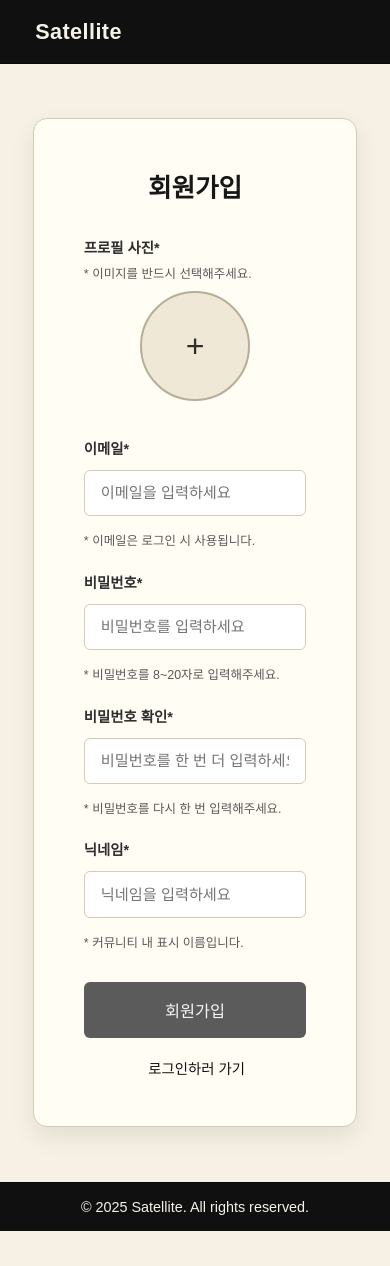
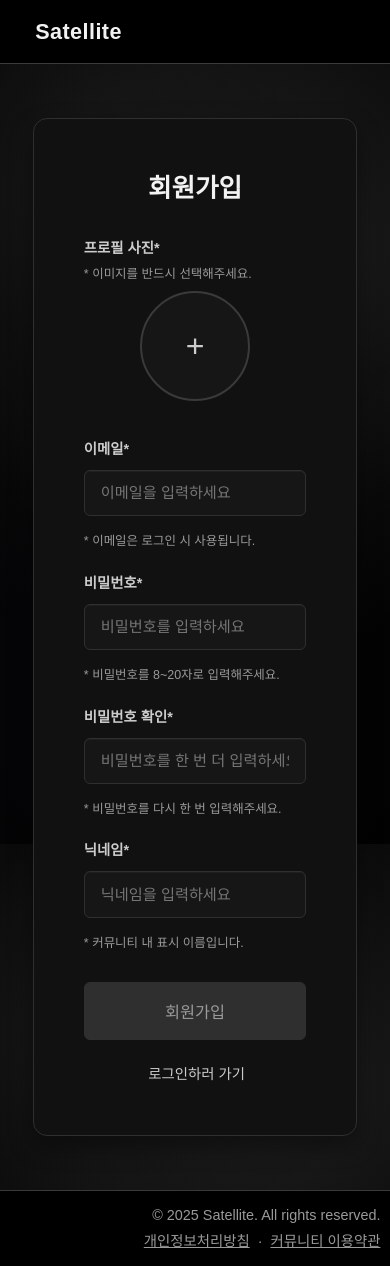
Before and after one commit to 100-hours-a-week/3-colie-han-community-FE, a website: page frontend-express/public/html/signup.html in a window 390 px wide. Before the commit the page ends 1231 px from the top, so only its background shows below. Drawn offline with Linux system fonts and the light colour scheme.

Commit message:
feat : 테마 전체 변경

```diff
--- a/frontend-express/public/css/common.css
+++ b/frontend-express/public/css/common.css
@@ -1,17 +1,18 @@
 :root {
-  --bg-body: #f6f1e4;
-  --bg-surface: #fffdf4;
-  --bg-surface-alt: #f0e8d6;
-  --ink-primary: #171717;
-  --ink-secondary: #2e2e2e;
-  --ink-muted: #595959;
-  --ink-inverse: #f5f2e8;
-  --accent: #101010;
-  --accent-soft: #303030;
-  --border-color: #d5cbb6;
-  --border-strong: #b8ad97;
-  --shadow-soft: 0 10px 24px rgba(0, 0, 0, 0.08);
-  --shadow-lean: 0 4px 10px rgba(0, 0, 0, 0.06);
+  --bg-canvas: #000000;
+  --bg-body: #0b0b0b;
+  --bg-surface: #111111;
+  --bg-surface-alt: #161616;
+  --ink-primary: #f2f2f2;
+  --ink-secondary: #cccccc;
+  --ink-muted: #9a9a9a;
+  --ink-inverse: #0b0b0b;
+  --accent: #1f1f1f;
+  --accent-soft: #262626;
+  --border-color: #2f2f2f;
+  --border-strong: #3a3a3a;
+  --shadow-soft: 0 10px 24px rgba(0, 0, 0, 0.4);
+  --shadow-lean: 0 4px 10px rgba(0, 0, 0, 0.28);
   --radius-lg: 14px;
   --radius-md: 10px;
   --radius-sm: 6px;
@@ -25,11 +26,61 @@
 
 body {
   font-family: 'Noto Sans KR', sans-serif;
-  background-color: var(--bg-body);
+  background-color: var(--bg-canvas);
+  background-image:
+    radial-gradient(circle at 20% 20%, rgba(80, 80, 80, 0.22), transparent 60%),
+    radial-gradient(circle at 80% 30%, rgba(120, 120, 120, 0.18), transparent 58%),
+    radial-gradient(circle at 35% 82%, rgba(60, 60, 80, 0.12), transparent 54%);
+  background-attachment: fixed;
   color: var(--ink-primary);
   min-height: 100vh;
   display: flex;
   flex-direction: column;
+  position: relative;
+  overflow-x: hidden;
+  isolation: isolate;
+}
+
+body::before,
+body::after {
+  content: "";
+  position: fixed;
+  inset: 0;
+  background-repeat: repeat;
+  pointer-events: none;
+  z-index: -1;
+}
+
+body::before {
+  background-image:
+    radial-gradient(1px 1px at 10px 20px, rgba(255, 255, 255, 0.8) 50%, transparent 51%),
+    radial-gradient(1px 1px at 50px 80px, rgba(220, 220, 220, 0.72) 50%, transparent 51%),
+    radial-gradient(1.5px 1.5px at 120px 60px, rgba(255, 255, 255, 0.64) 50%, transparent 51%);
+  background-size: 140px 140px;
+  opacity: 0.65;
+  animation: star-drift 32s linear infinite;
+}
+
+body::after {
+  background-image:
+    radial-gradient(1px 1px at 40px 30px, rgba(255, 255, 255, 0.7) 50%, transparent 51%),
+    radial-gradient(1px 1px at 90px 110px, rgba(220, 220, 220, 0.62) 50%, transparent 51%),
+    radial-gradient(1.5px 1.5px at 150px 170px, rgba(255, 255, 255, 0.52) 50%, transparent 51%);
+  background-size: 180px 180px;
+  opacity: 0.48;
+  animation: star-drift 46s linear infinite reverse;
+}
+
+@keyframes star-drift {
+  0% {
+    transform: translate3d(0, 0, 0);
+  }
+  50% {
+    transform: translate3d(-1.8%, -2.6%, 0);
+  }
+  100% {
+    transform: translate3d(1.2%, 1.6%, 0);
+  }
 }
 
 a {
@@ -38,9 +89,9 @@ a {
 
 .header {
   height: 64px;
-  background-color: var(--accent);
-  color: var(--ink-inverse);
-  border-bottom: 1px solid #0a0a0a;
+  background-color: #000000;
+  color: var(--ink-primary);
+  border-bottom: 1px solid var(--border-strong);
   display: flex;
   align-items: center;
   justify-content: space-between;
@@ -59,13 +110,13 @@ a {
 .logo {
   font-size: 1.35rem;
   font-weight: 700;
-  color: var(--ink-inverse);
+  color: var(--ink-primary);
   text-decoration: none;
 }
 
 .nav a {
   margin-left: 1rem;
-  color: var(--ink-inverse);
+  color: var(--ink-primary);
   text-decoration: none;
   font-weight: 500;
   padding: 0.3rem 0.6rem;
@@ -74,7 +125,7 @@ a {
 }
 
 .nav a:hover {
-  background-color: var(--accent-soft);
+  background-color: rgba(255, 255, 255, 0.08);
 }
 
 .profile-area {
@@ -85,8 +136,8 @@ a {
 
 .logout-btn {
   background-color: transparent;
-  border: 1px solid #2a2a2a;
-  color: var(--ink-inverse);
+  border: 1px solid var(--border-strong);
+  color: var(--ink-primary);
   font-size: 0.85rem;
   padding: 0.4rem 0.9rem;
   border-radius: var(--radius-sm);
@@ -95,27 +146,27 @@ a {
 }
 
 .logout-btn:hover {
-  background-color: #252525;
-  border-color: #3a3a3a;
+  background-color: rgba(255, 255, 255, 0.08);
+  border-color: rgba(255, 255, 255, 0.16);
 }
 
 .profile-btn {
   width: 40px;
   height: 40px;
   border-radius: 50%;
-  border: 1px solid #2a2a2a;
-  background-color: #1a1a1a;
+  border: 1px solid var(--border-strong);
+  background-color: rgba(255, 255, 255, 0.04);
   display: flex;
   align-items: center;
   justify-content: center;
   cursor: pointer;
   overflow: hidden;
-  box-shadow: inset 0 0 0 1px #303030;
+  box-shadow: inset 0 0 0 1px rgba(255, 255, 255, 0.08);
   padding: 0;
 }
 
 .profile-btn:hover {
-  background-color: #252525;
+  background-color: rgba(255, 255, 255, 0.1);
 }
 
 .profile-btn .profile-img {
@@ -133,7 +184,7 @@ a {
   width: 220px;
   height: calc(100% - 64px);
   background-color: var(--bg-surface);
-  border-right: 1px solid var(--border-color);
+  border-right: 1px solid var(--border-strong);
   padding: 1.4rem 1.2rem;
 }
 
@@ -170,12 +221,47 @@ body.has-sidebar .main {
 }
 
 .footer {
-  background-color: var(--accent);
-  color: var(--ink-inverse);
-  border-top: 1px solid #0a0a0a;
-  text-align: center;
-  padding: 1rem 0;
+  background-color: #000000;
+  color: var(--ink-muted);
+  border-top: 1px solid var(--border-strong);
+  padding: 1rem 2.2rem;
   font-size: 0.9rem;
+  display: flex;
+  flex-direction: row;
+  align-items: center;
+  justify-content: flex-end;
+  text-align: right;
+  gap: 0.8rem;
+}
+
+.footer .footer-links {
+  display: flex;
+  align-items: center;
+  gap: 0.8rem;
+}
+
+.footer .footer-links a {
+  color: var(--ink-muted);
+  text-decoration: none;
+}
+
+.footer .footer-links a:hover {
+  color: var(--ink-secondary);
+  text-decoration: underline;
+}
+
+@media (max-width: 640px) {
+  .footer {
+    padding: 1rem 0.6rem;
+    flex-direction: column;
+    align-items: flex-end;
+    gap: 0.35rem;
+  }
+
+  .footer .footer-links {
+    justify-content: center;
+    gap: 0.6rem;
+  }
 }
 
 .helper-text {
--- /dev/null
+++ b/frontend-express/public/css/legal.css
@@ -0,0 +1,56 @@
+/* ===== Legal Pages ===== */
+
+.main {
+  flex: 1;
+  display: flex;
+  justify-content: center;
+  align-items: flex-start;
+  padding: 3rem 1.2rem 3.6rem;
+}
+
+.legal-container {
+  width: min(56rem, 96%);
+  background-color: var(--bg-surface);
+  border: 1px solid var(--border-color);
+  border-radius: var(--radius-lg);
+  box-shadow: var(--shadow-soft);
+  padding: 2.6rem 2.8rem;
+  display: flex;
+  flex-direction: column;
+  gap: 1.4rem;
+  color: var(--ink-primary);
+}
+
+.legal-header h1 {
+  font-size: 1.6rem;
+  margin: 0 0 0.35rem;
+}
+
+.legal-header p {
+  margin: 0;
+  color: var(--ink-muted);
+}
+
+.legal-section {
+  display: flex;
+  flex-direction: column;
+  gap: 0.45rem;
+}
+
+.legal-section h2 {
+  font-size: 1.1rem;
+  margin: 0;
+  color: var(--ink-secondary);
+}
+
+.legal-section p,
+.legal-section li {
+  line-height: 1.7;
+  color: var(--ink-secondary);
+  font-size: 0.98rem;
+}
+
+.legal-section ul {
+  padding-left: 1.2rem;
+  margin: 0.2rem 0 0;
+}
--- a/frontend-express/public/css/login.css
+++ b/frontend-express/public/css/login.css
@@ -44,9 +44,10 @@
   padding: 0.8rem 1rem;
   border-radius: var(--radius-sm);
   border: 1px solid var(--border-color);
-  background-color: #fff;
+  background-color: var(--bg-surface-alt);
   color: var(--ink-primary);
-  transition: border-color 0.2s ease;
+  transition: border-color 0.2s ease, box-shadow 0.2s ease;
+  box-shadow: inset 0 1px 0 rgba(255, 255, 255, 0.04);
 }
 
 .login-form input:focus {
@@ -62,26 +63,23 @@
 .signup-btn {
   width: 100%;
   padding: 0.9rem;
-  border: none;
+  border: 1px solid var(--border-color);
   border-radius: var(--radius-sm);
   font-size: 1rem;
   cursor: pointer;
-  color: var(--ink-inverse);
-  transition: background-color 0.2s ease;
-}
-
-.login-btn {
-  background-color: var(--accent);
+  color: var(--ink-secondary);
+  background-color: var(--bg-body);
+  transition: background-color 0.2s ease, color 0.2s ease, border-color 0.2s ease;
 }
 
 .login-btn:hover {
-  background-color: #1f1f1f;
-}
-
-.signup-btn {
-  background-color: var(--ink-secondary);
+  background-color: var(--bg-surface-alt);
+  color: var(--ink-primary);
+  border-color: var(--border-strong);
 }
 
 .signup-btn:hover {
-  background-color: #242424;
+  background-color: var(--bg-surface-alt);
+  color: var(--ink-primary);
+  border-color: var(--border-strong);
 }
--- a/frontend-express/public/css/mypage.css
+++ b/frontend-express/public/css/mypage.css
@@ -102,9 +102,10 @@ input[type="text"] {
   font-size: 0.95rem;
   border-radius: var(--radius-sm);
   border: 1px solid var(--border-color);
-  background-color: #fff;
+  background-color: var(--bg-surface-alt);
   color: var(--ink-primary);
-  transition: border-color 0.2s ease;
+  transition: border-color 0.2s ease, box-shadow 0.2s ease;
+  box-shadow: inset 0 1px 0 rgba(255, 255, 255, 0.04);
 }
 
 input[type="text"]:focus {
@@ -117,17 +118,19 @@ input[type="text"]:focus {
 }
 
 .submit-btn {
-  background-color: var(--accent);
-  color: var(--ink-inverse);
-  border: none;
+  background-color: #000000;
+  color: var(--ink-primary);
+  border: 1px solid #3a3a3a;
   border-radius: var(--radius-sm);
   padding: 0.9rem;
   font-size: 1rem;
   cursor: pointer;
+  transition: background-color 0.2s ease, color 0.2s ease, border-color 0.2s ease;
 }
 
 .submit-btn:hover {
-  background-color: #1f1f1f;
+  background-color: #161616;
+  border-color: #4a4a4a;
 }
 
 .password-btn {
--- a/frontend-express/public/css/signup.css
+++ b/frontend-express/public/css/signup.css
@@ -78,9 +78,10 @@
   font-size: 0.95rem;
   border: 1px solid var(--border-color);
   border-radius: var(--radius-sm);
-  background-color: #fff;
+  background-color: var(--bg-surface-alt);
   color: var(--ink-primary);
-  transition: border-color 0.2s ease;
+  transition: border-color 0.2s ease, box-shadow 0.2s ease;
+  box-shadow: inset 0 1px 0 rgba(255, 255, 255, 0.04);
 }
 
 .signup-form input:focus {
@@ -89,24 +90,27 @@
 }
 
 .signup-btn {
-  background-color: var(--accent);
-  color: var(--ink-inverse);
-  border: none;
+  background-color: var(--bg-body);
+  color: var(--ink-secondary);
+  border: 1px solid var(--border-color);
   border-radius: var(--radius-sm);
   padding: 1rem;
   font-size: 1.02rem;
   cursor: pointer;
   margin-top: 1.2rem;
+  transition: background-color 0.2s ease, color 0.2s ease, border-color 0.2s ease;
 }
 
 .signup-btn:hover {
-  background-color: #1f1f1f;
+  background-color: var(--bg-surface-alt);
+  color: var(--ink-primary);
+  border-color: var(--border-strong);
 }
 
 .signup-btn.is-disabled,
 .signup-btn:disabled {
-  background-color: #5b5b5b;
-  color: #f5f5f5;
+  background-color: var(--border-color);
+  color: var(--ink-muted);
   cursor: not-allowed;
   box-shadow: none;
 }
@@ -118,9 +122,11 @@
 }
 
 .go-login a {
-  color: var(--accent);
+  display: inline-block;
+  margin-left: 0.2rem;
+  color: var(--ink-secondary);
   text-decoration: none;
-  margin-left: 0.2rem;
+  padding: 0.2rem 0.1rem;
 }
 
 .go-login a:hover {
--- a/frontend-express/public/html/layout.html
+++ b/frontend-express/public/html/layout.html
@@ -12,4 +12,9 @@
 
 <footer class="footer">
   <p>© 2025 Satellite. All rights reserved.</p>
+  <p>
+    <a href="/html/privacy.html">개인정보처리방침</a>
+    &nbsp;·&nbsp;
+    <a href="/html/terms.html">커뮤니티 이용약관</a>
+  </p>
 </footer>
```
Also changed, not shown: frontend-express/public/css/passwordChange.css (+9 -6 lines), frontend-express/public/css/postDetail.css (+22 -14 lines), frontend-express/public/css/postForm.css (+9 -6 lines), frontend-express/public/css/postList.css (+14 -9 lines), frontend-express/public/html/privacy.html (added, +47 -0 lines), frontend-express/public/html/terms.html (added, +56 -0 lines).
